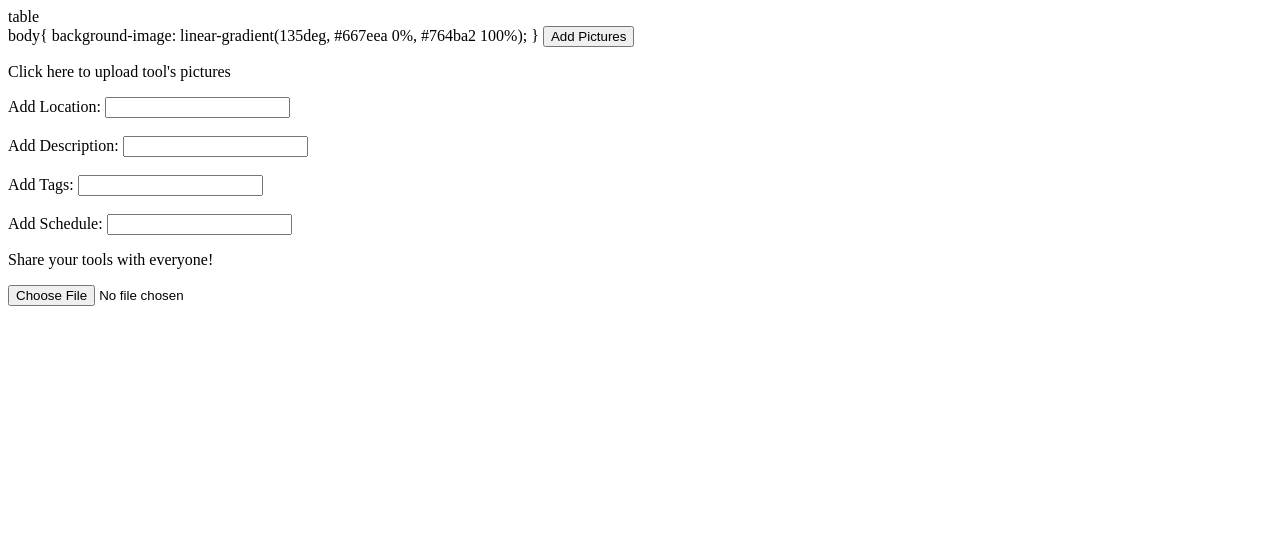
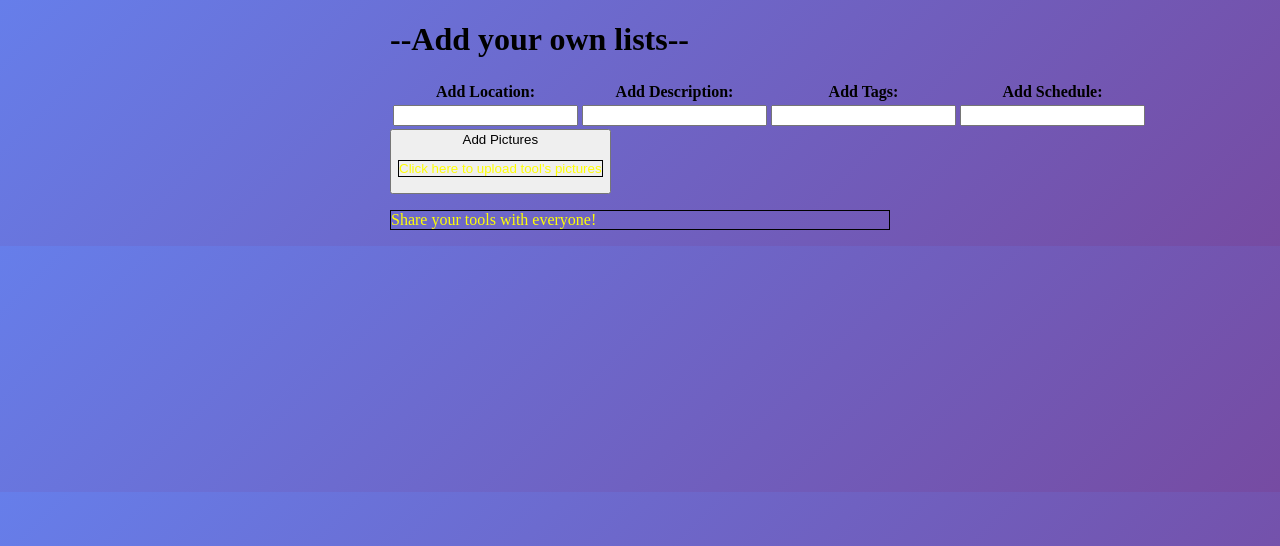
Before and after one commit to jacobef/djangang, a Django app: page /add/ in a window 1280 px wide. Shown: the top 546 px of the page. Run offline with Django 4.2, Linux system fonts and the light colour scheme; lists and menus that the app fills with data are empty.

Commit message:
changed something

```diff
--- a/djangang/templates/rental/add_listing.html
+++ b/djangang/templates/rental/add_listing.html
@@ -4,19 +4,50 @@
 
 {% block content %}
 <!-- add stuff here -->
-    table
-    <table>
+    <style>
+     body{
+          background-image: linear-gradient(135deg, #667eea 0%, #764ba2 100%);
+          }
+      p {
+          color: yellow;
+          border: 1px solid black;
+      }
+      .content{
+          max-width:500px;
+          margin:auto;
+      }
+    </style>
 
+    <div class = "content">
+
+    <h1>--Add your own lists--</h1>
+
+    <table style = "width:110%">
+    <tr>
+        <th><label for = "location">Add Location:</label></th>
+        <th><label for = "description">Add Description:</label></th>
+        <th><label for = "tags">Add Tags:</label></th>
+        <th><label for = "schedule">Add Schedule:</label></th>
+    </tr>
+    <tr>
+        <th><input type = "location"></form><br></th>
+        <th><input type = "text" name = "description"></form><br></th>
+        <th> <input type = "text" name = "tags"></form><br></th>
+        <th><input type = "datetime" name = "schedule"></form><br></th>
+    </tr>
     </table>
 
-    body{
-          background-image: linear-gradient(135deg, #667eea 0%, #764ba2 100%);
-          }
-    <button type="button" value = "ADD PICTURE">Add Pictures</button>
     <title>Click for Pics</title>
+    <button type="button" value = "ADD PICTURE">Add Pictures
     <p>Click here to upload tool's pictures</p>
+    </button>
 
-        <label for = "location">Add Location:</label>
+    <p>Share your tools with everyone!</p>
+    </div>
+
+
+
+        <!-- <label for = "location">Add Location:</label>
         <input type = "location"></form><br><br>
         <label for = "description">Add Description:</label>
         <input type = "text" name = "description"></form><br><br>
@@ -25,11 +56,8 @@
         <label for = "schedule">Add Schedule:</label>
         <input type = "datetime" name = "schedule"></form><br>
 
-        <p>Share your tools with everyone!</p>
+         -->
 
-        <form action="/action_page.php">
-        <input type="file" id="myFile" name="filename">
-        </form>
 
 
 {% endblock %}
```
